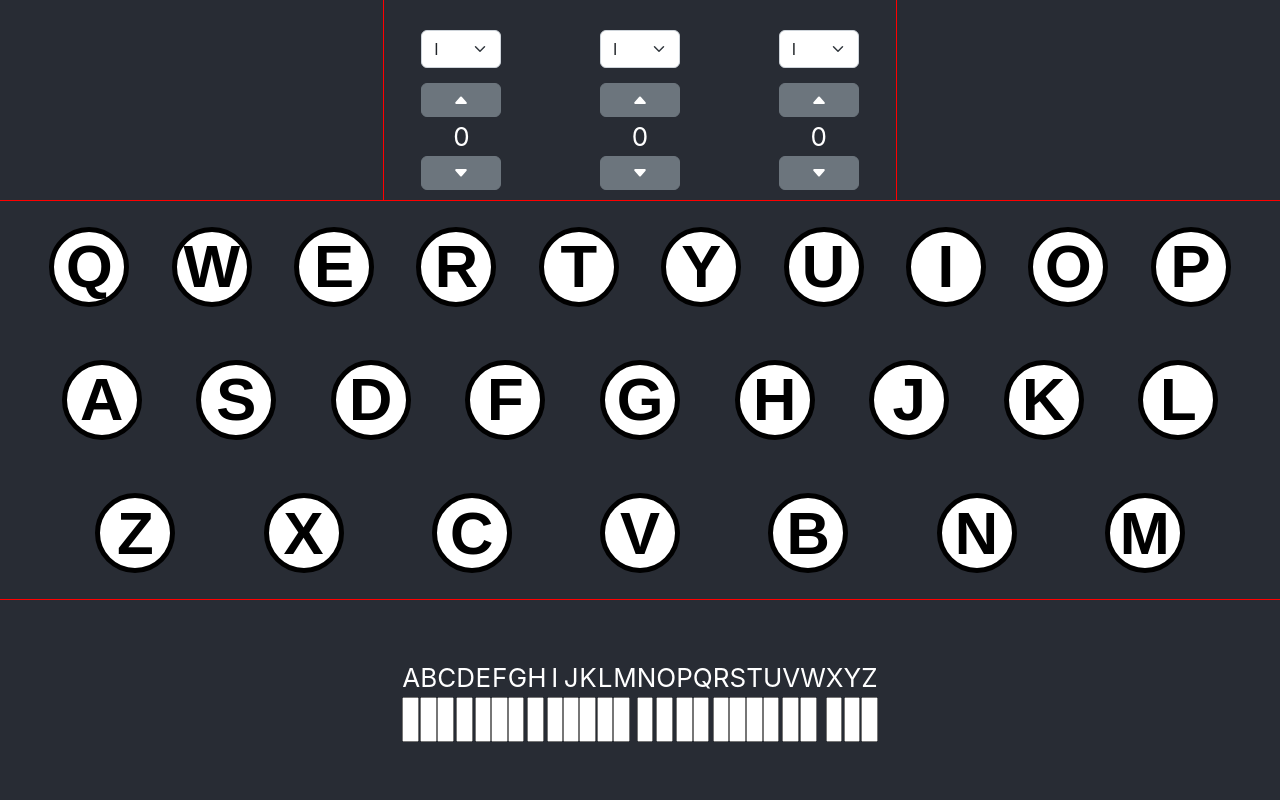
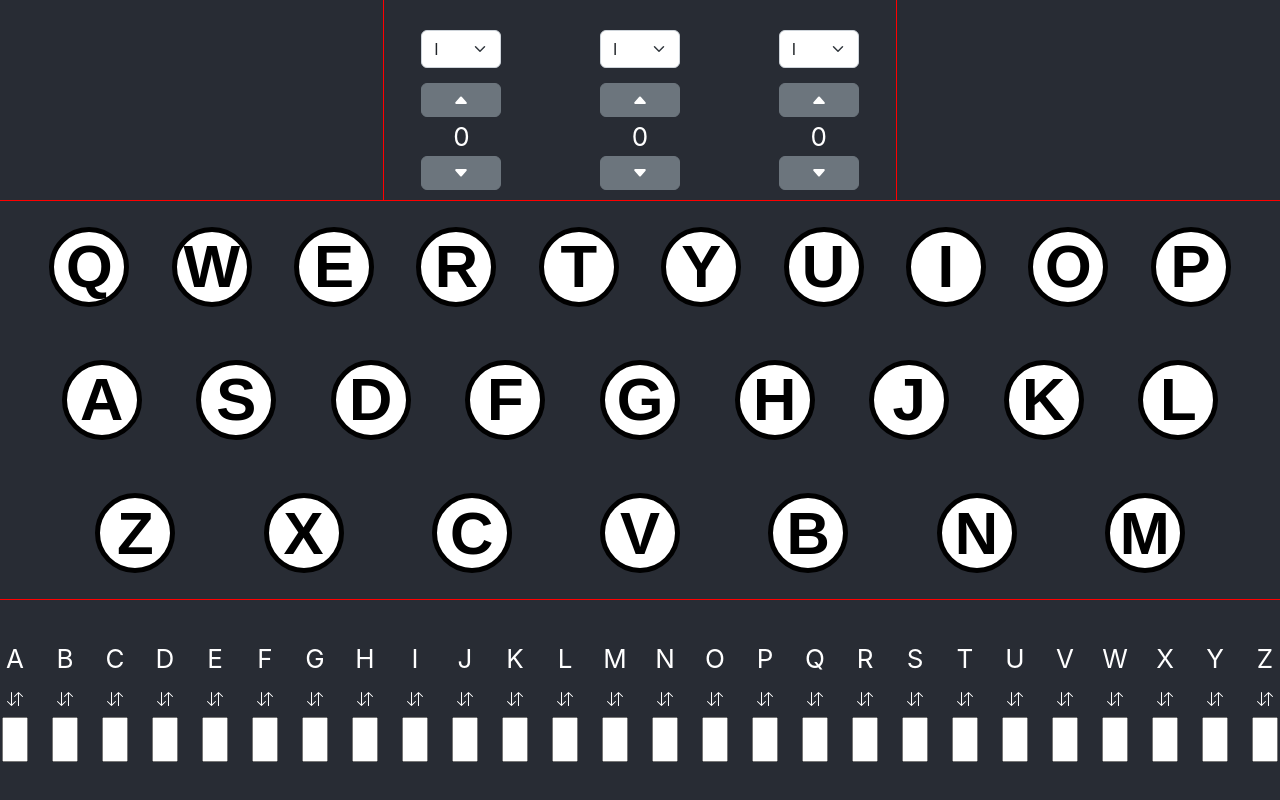
Before and after one commit to luishong07/Enigma-Replica, a React (Create React App) app: page / in a window 1280 px wide. Built offline with nearby package versions, Linux system fonts and the light colour scheme.

Commit message:
finished basic layout of plugboard and added svg for arrows; next step is add dedicated space for showing input and cipher text; left and right respectively

```diff
--- a/src/Lampboard.css
+++ b/src/Lampboard.css
@@ -53,6 +53,7 @@
     font-size: 2em;
     border: solid black 5px;
     flex: none;
+    cursor: default;
 }
 
 .lit{
--- a/src/Plugboard.css
+++ b/src/Plugboard.css
@@ -19,11 +19,18 @@
 
 }
 .letter-pair-container{
+    /* outline: red 1px solid; */
     display: flex;
     flex-direction: column;
     /* justify-content: space-evenly; */
+    /* width: 100%; */
+    margin: .75rem;
+
+    /* text-align: center; */
+    /* line-height:  */
 
 }
 .letter-pair-container > input{
-    width: 1ch;
+    width: calc(10px + 2vmin);
+
 }
--- a/src/Plugboard.tsx
+++ b/src/Plugboard.tsx
@@ -2,26 +2,23 @@ import React from "react"
 import "./Plugboard.css"
 
 const Plugboard: React.FC = () => {
-    const alphabet: string[] = ["A","B","C","D","E","F","G","H","I","J","K","L","M","N","O","P","Q","R","S","T","U","V","W","X","Y","Z"];
+    const alphabet: string[] = ["A", "B", "C", "D", "E", "F", "G", "H", "I", "J", "K", "L", "M", "N", "O", "P", "Q", "R", "S", "T", "U", "V", "W", "X", "Y", "Z"];
 
     return (
         <div className="plugboard-container">
-            {/* <div className="plugboard-top">
-                Top
-            </div>
-            <div className="plugboard-bottom">
-                Bottom
-            </div> */}
             {
-                alphabet.map(letter =>{
+                alphabet.map(letter => {
                     return <div className="letter-pair-container">
                         <div>{letter}</div>
-                        <input  pattern="{1}"/>
+                        <div>
+                            <svg xmlns="http://www.w3.org/2000/svg" width="16" height="16" fill="currentColor" viewBox="0 0 16 16">
+                                <path fill-rule="evenodd" d="M11.5 15a.5.5 0 0 0 .5-.5V2.707l3.146 3.147a.5.5 0 0 0 .708-.708l-4-4a.5.5 0 0 0-.708 0l-4 4a.5.5 0 1 0 .708.708L11 2.707V14.5a.5.5 0 0 0 .5.5zm-7-14a.5.5 0 0 1 .5.5v11.793l3.146-3.147a.5.5 0 0 1 .708.708l-4 4a.5.5 0 0 1-.708 0l-4-4a.5.5 0 0 1 .708-.708L4 13.293V1.5a.5.5 0 0 1 .5-.5z" />
+                            </svg>
+                        </div>
+                        <input maxLength={1} />
                     </div>
                 })
             }
-
-
         </div>
     )
 }
```
